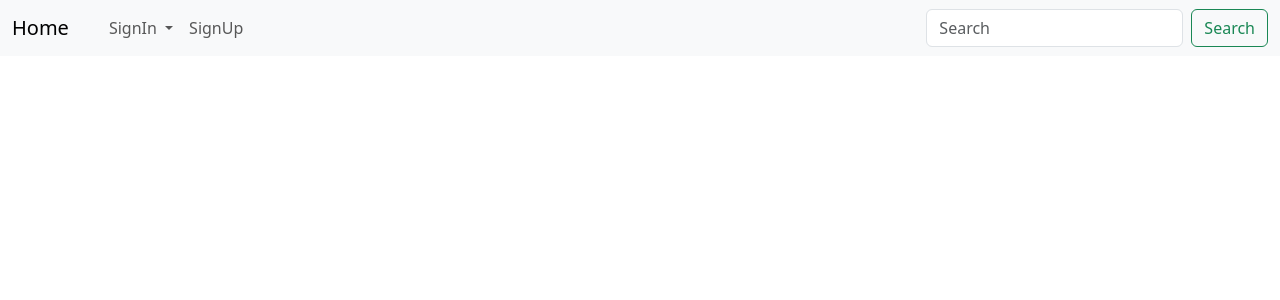
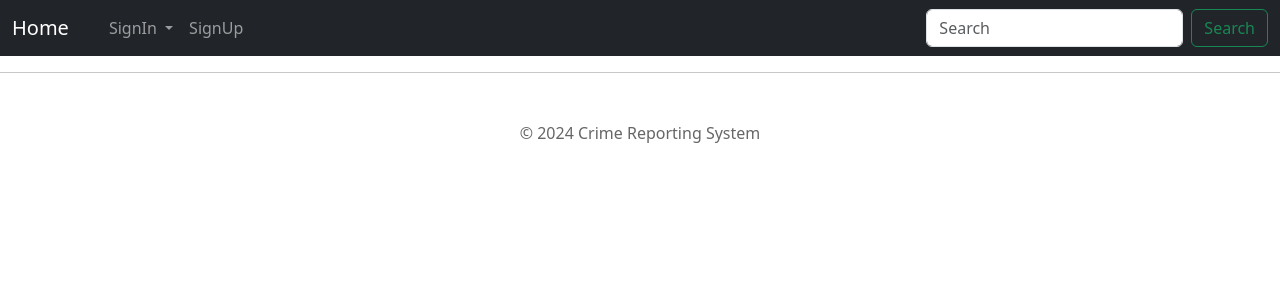
Before and after one commit to MuliJob/Crime_Report_System, a Flask app: page / in a window 1280 px wide. Shown: the top 300 px of the page. Run offline with Flask 3, Linux system fonts and the light colour scheme.

Commit message:
initial commit

```diff
--- a/app/templates/base.html
+++ b/app/templates/base.html
@@ -17,9 +17,9 @@
 </head>
 <body>
     <div>
-    <nav class="navbar navbar-expand-lg bg-body-tertiary" background-color="grey">
+    <nav class="navbar navbar-expand-md navbar-dark bg-dark">
         <div class="container-fluid">
-          <a class="navbar-brand nav-link active" href="{{ url_for('home_page') }}">Home</a>
+          <a class="navbar-brand nav-link active" href="{{ url_for('home_page') }}">Home <span class="sr-only"></span></a>
           <button class="navbar-toggler" type="button" data-bs-toggle="collapse" data-bs-target="#navbarSupportedContent" aria-controls="navbarSupportedContent" aria-expanded="false" aria-label="Toggle navigation">
             <span class="navbar-toggler-icon"></span>
           </button>
@@ -33,7 +33,7 @@
                   SignIn
                 </a>
                 <ul class="dropdown-menu">
-                  <li><a class="dropdown-item" href="">Admin</a></li>
+                  <li><a class="dropdown-item" href="{{ url_for('register') }}">Admin</a></li>
                   <li><a class="dropdown-item" href="{{ url_for('sign_in') }}">User</a></li>
                 </ul>
               </li>
@@ -48,7 +48,12 @@
           </div>
         </div>
       </nav>
+      <hr>
       <div class="container">{% block content %}{% endblock %}</div>
+
+      <footer class="container text-center mt-5">
+        <p>&copy; 2024 Crime Reporting System</p>
+      </footer>
 
     <script
         src="https://cdn.jsdelivr.net/npm/bootstrap@5.3.3/dist/js/bootstrap.bundle.min.js"
```
